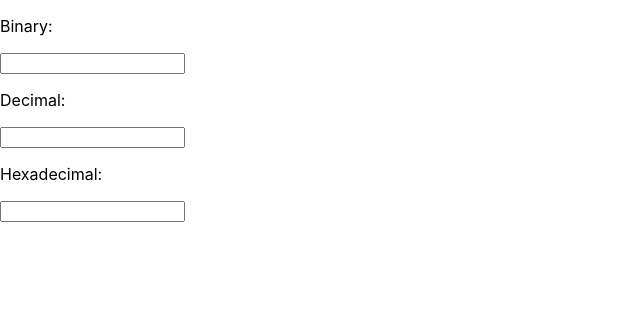
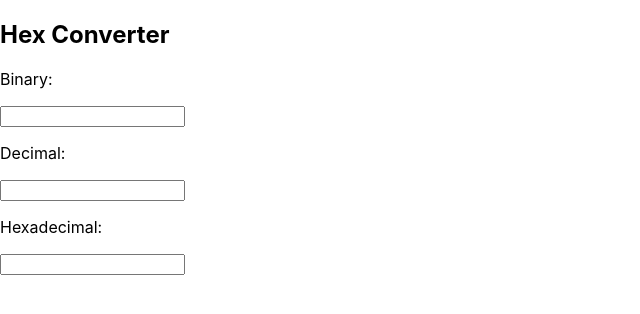
Before and after one commit to elecdeer/radix-converter, a React (Create React App) app: page / in a window 1280 px wide. Shown: the top 314 px of the page, without its empty margins (0-640 px from the left). Built offline with nearby package versions, Linux system fonts and the light colour scheme.

Commit message:
タイトル的なの追加

```diff
--- a/src/App.js
+++ b/src/App.js
@@ -54,6 +54,7 @@ class FormApp extends Component{
   render(){
     return (
       <div>
+        <h2>Hex Converter</h2>
         <div>
           <p>Binary: </p>
           <NumberForm value={this.state.binaryText} onChange={event => {this.handleChange(event.target.value, 2, "01")}} />
```
